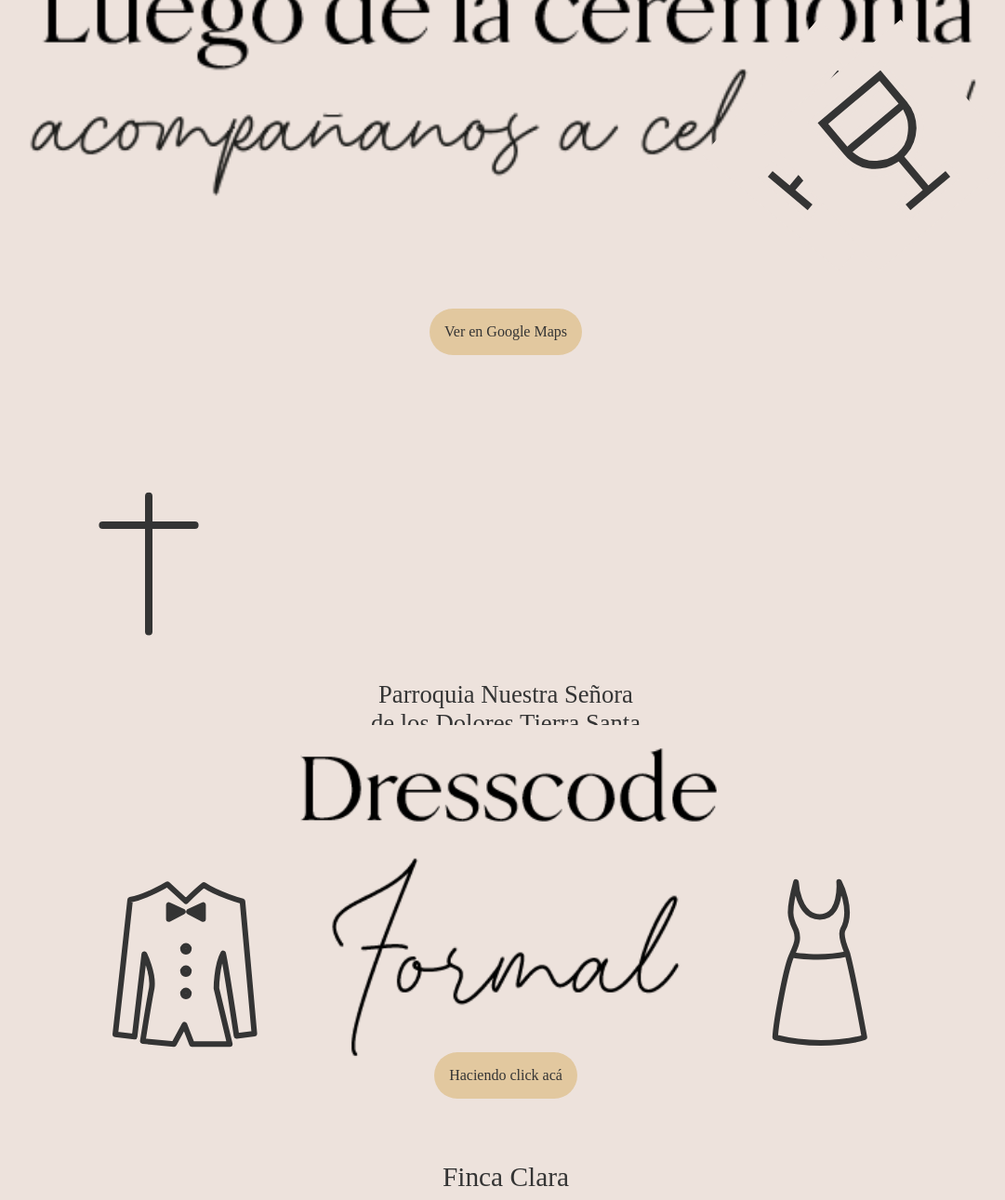
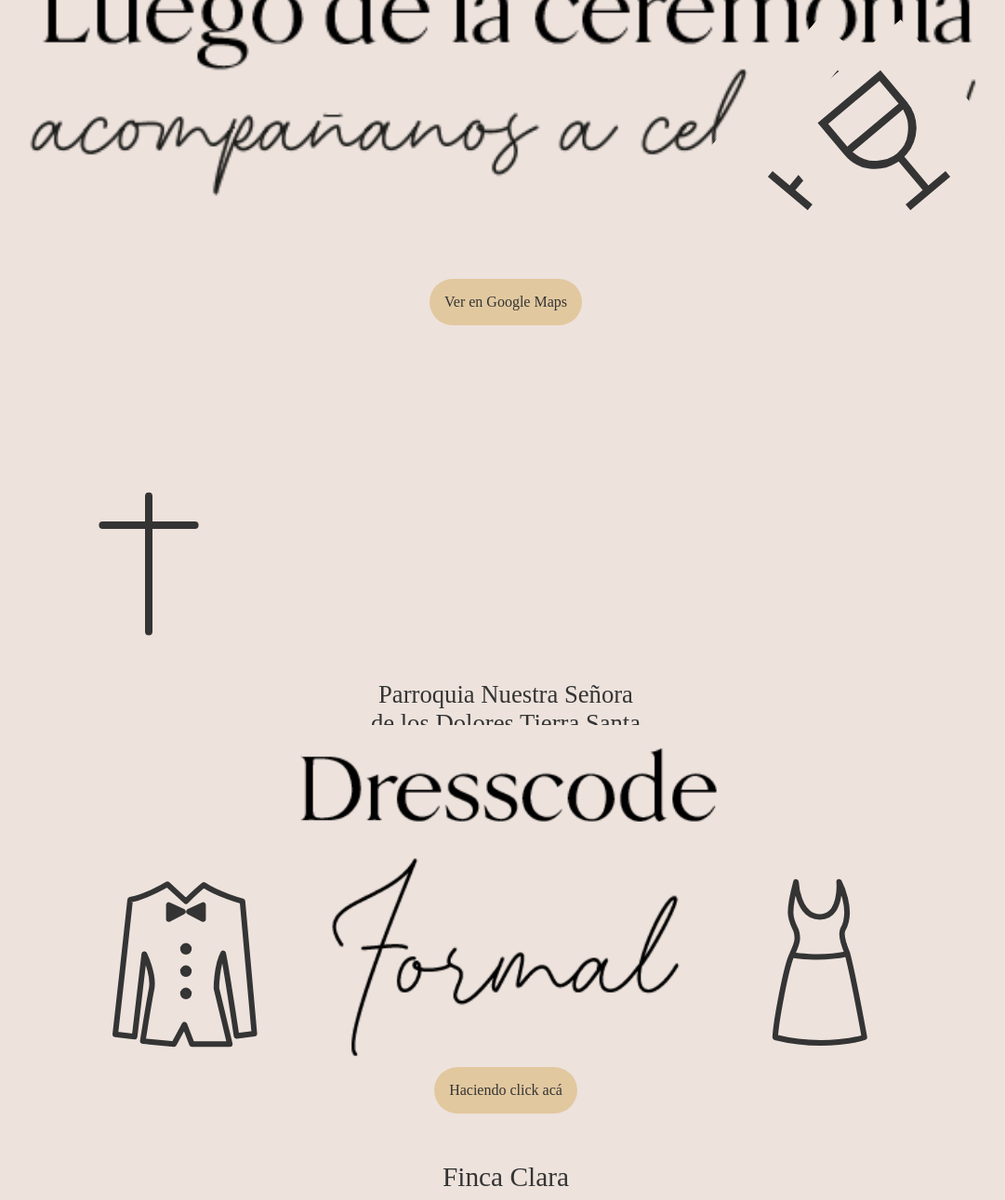
Before and after one commit to casamiento-invitacion/valeyjoaco, a plain HTML site: page index.html in a window 1280 px wide. Shown: the part 2068-3359 px from the top of the page at 93% size, without its empty margins (96-1177 px from the left). Drawn offline with Linux system fonts and the light colour scheme; a web font is replaced by a local one.

Commit message:
Add files via upload

```diff
--- a/estilos.css
+++ b/estilos.css
@@ -132,7 +132,7 @@ header img {
 }
 #fiesta a {
     position: absolute;
-    top: 150em;
+    top: 148em;
     text-decoration: none;
     color: #343434;
     background-color: #E2C89F;
@@ -196,7 +196,7 @@ table {
 }
 #asistencia a {
     position: absolute;
-    top: 200em;
+    top: 201em;
     text-decoration: none;
     color: #343434;
     background-color: #E2C89F;
```
